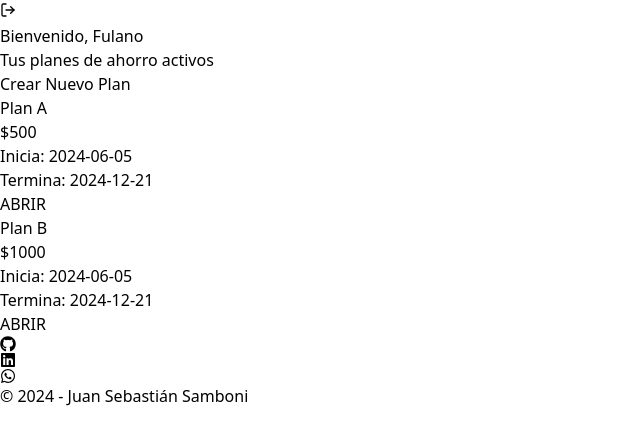
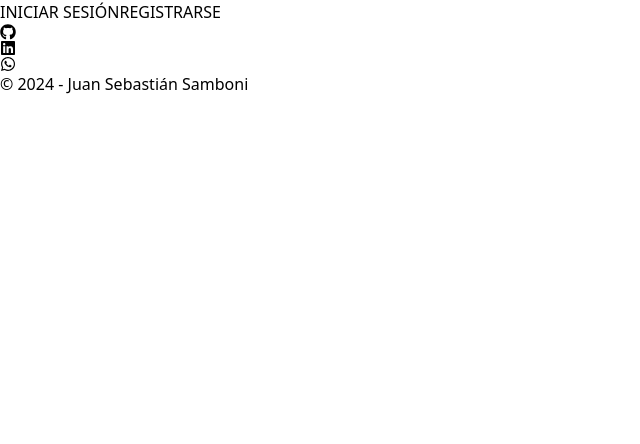
Before and after one commit to Saving-Project/frontend, a React (Vite) app: page / in a window 1280 px wide. Shown: the top 444 px of the page, without its empty margins (0-640 px from the left). Built offline with nearby package versions, Linux system fonts and the light colour scheme.

Commit message:
Implement Routing in App.jsx

```diff
--- a/package.json
+++ b/package.json
@@ -13,6 +13,7 @@
     "react": "^18.2.0",
     "react-dom": "^18.2.0",
     "react-icons": "^5.2.1",
+    "react-router-dom": "^6.23.1",
     "react-sweetalert2": "^0.6.0",
     "sweetalert2": "^11.11.0"
   },
--- a/src/App.jsx
+++ b/src/App.jsx
@@ -2,11 +2,17 @@ import React from 'react'
 import Home from './pages/Home'
 import First from './pages/First'
 import Footer from './components/Footer'
+import { BrowserRouter, Route, Routes } from 'react-router-dom'
 
 const App = () => {
     return (
         <div>
-            <Home />
+            <BrowserRouter>
+                <Routes>
+                    <Route path='/' element={<First />} />
+                    <Route path='/home' element={<Home />} />
+                </Routes>
+            </BrowserRouter>
             <Footer />
         </div>
     )
```
Also changed, not shown: 1 other file (tests, documents, lock files or other folders).
